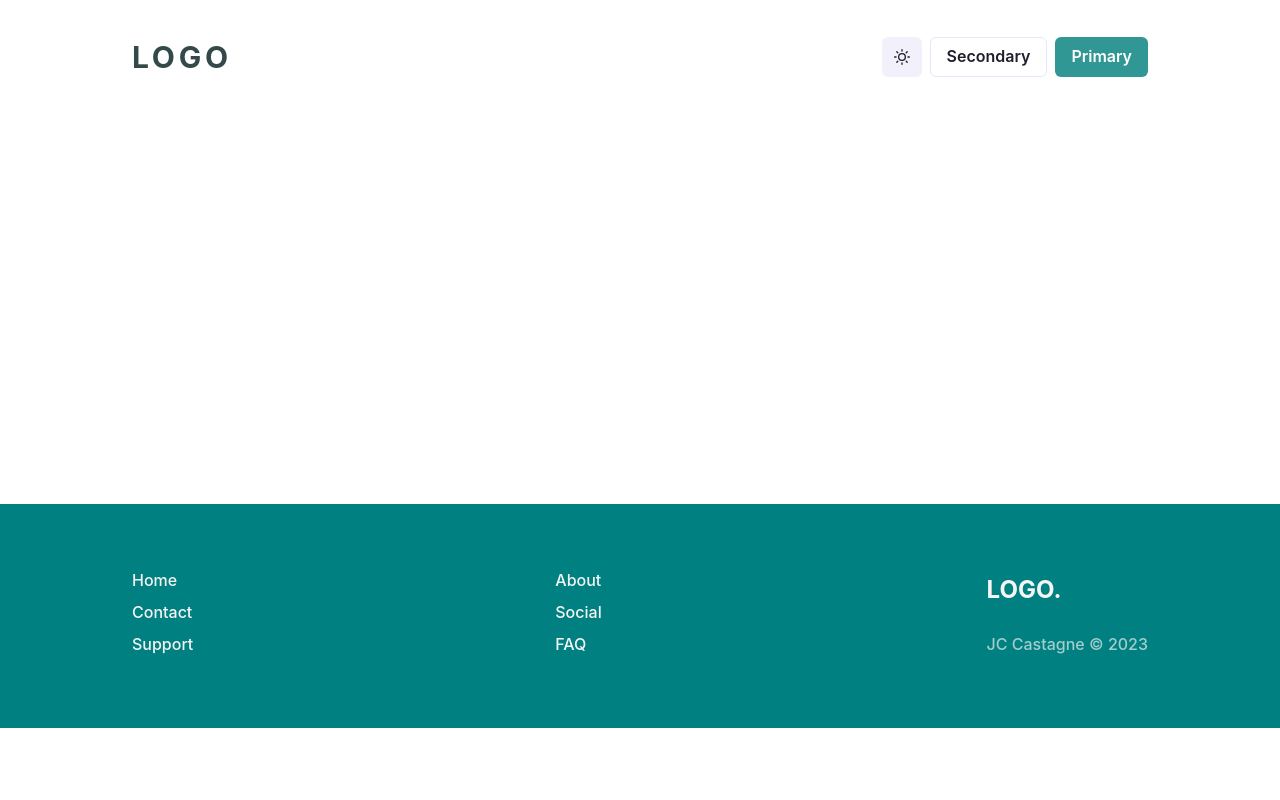
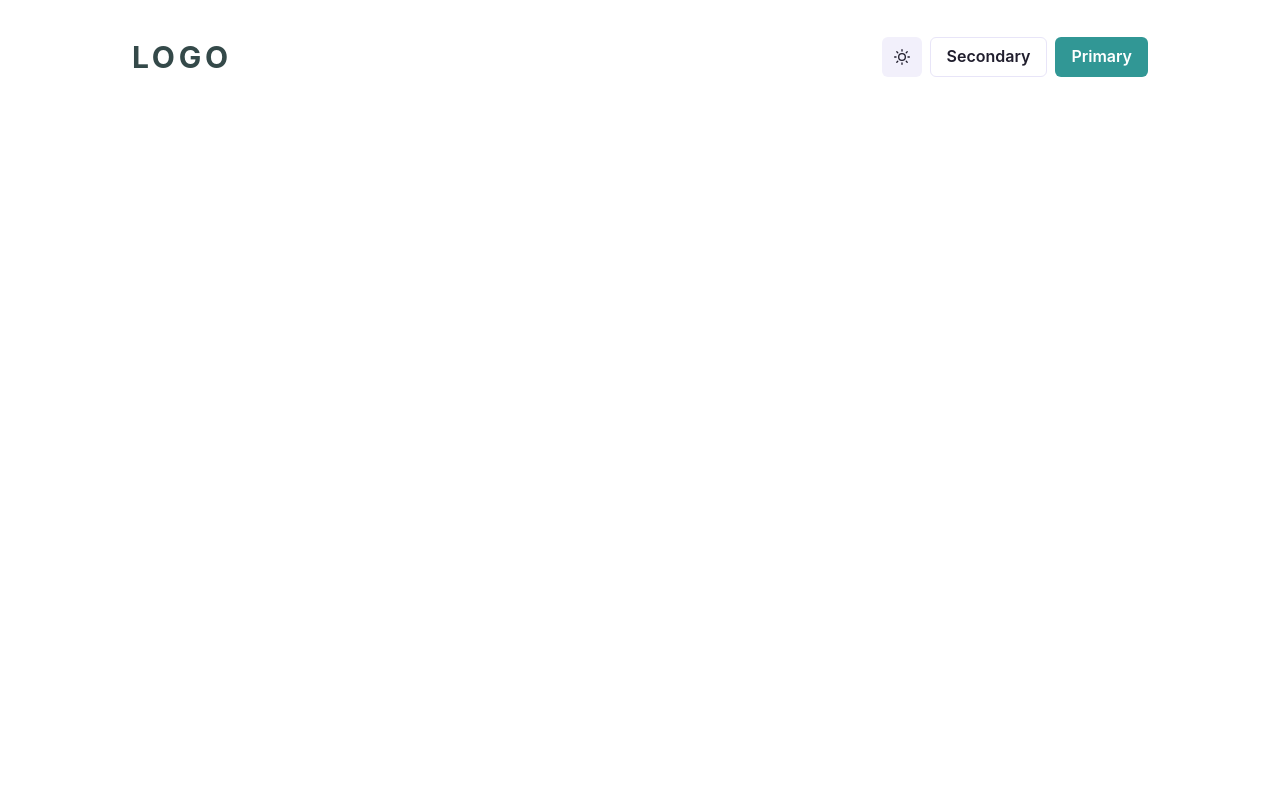
Before and after one commit to JCcastagne/next-js-chakra-ui-template, a Next.js app: page / in a window 1280 px wide. Shown: the top 800 px of the page. Built offline with nearby package versions, Linux system fonts and the light colour scheme.

Commit message:
Update background colors.

```diff
--- a/layouts/RootLayout/RootLayout.js
+++ b/layouts/RootLayout/RootLayout.js
@@ -14,10 +14,16 @@
       minWidth='100vw'
       minHeight='calc(100vh - 72px)'
       color={colorMode === 'dark' ? 'whitesmoke' : '#344949'}
+      backgroundColor={colorMode === 'dark' ? 'gray.800' : ''}
     >
       <Navbar />
 
-      <VStack id='DefaultPageLayout' width='100%' height='100%'>
+      <VStack
+        id='DefaultPageLayout'
+        width='100%'
+        height='100%'
+        minHeight={'calc(110vh - 114px)'}
+      >
         <Box id='container' maxWidth={1080} paddingX={8} paddingY={4}>
           <main>{children && children}</main>
         </Box>
```
